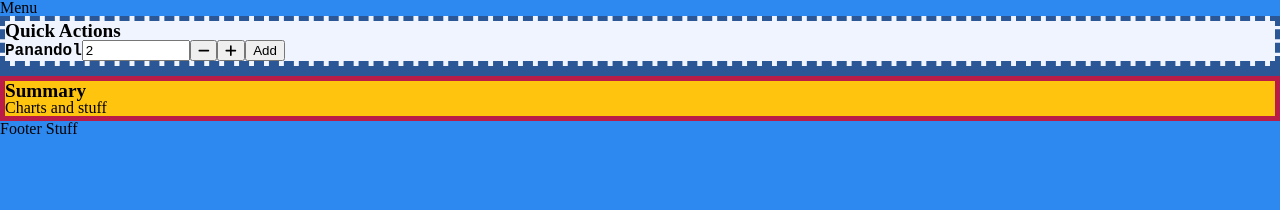
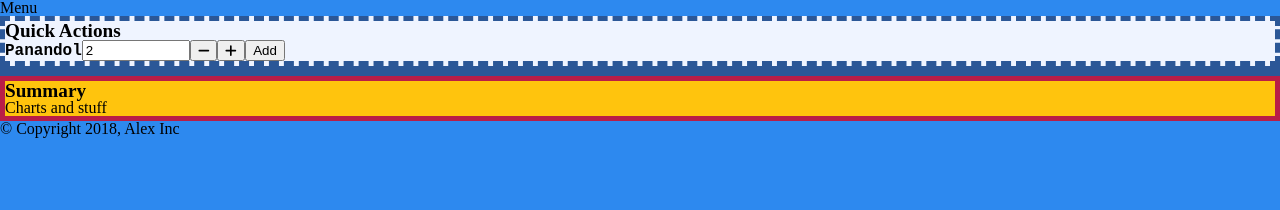
Before and after one commit to alexjwatts83/lfe-log, an Angular app in the folder src/life-log-spa/: page / in a window 1280 px wide. Shown: the top 210 px of the page. Built offline with nearby package versions, Linux system fonts and the light colour scheme.

Commit message:
Footer updated

```diff
--- a/src/life-log-spa/src/app/footer/footer.component.html
+++ b/src/life-log-spa/src/app/footer/footer.component.html
@@ -1 +1 @@
-<footer>Footer Stuff</footer>
+<footer><small>&copy; Copyright 2018, Alex Inc</small></footer>
```
